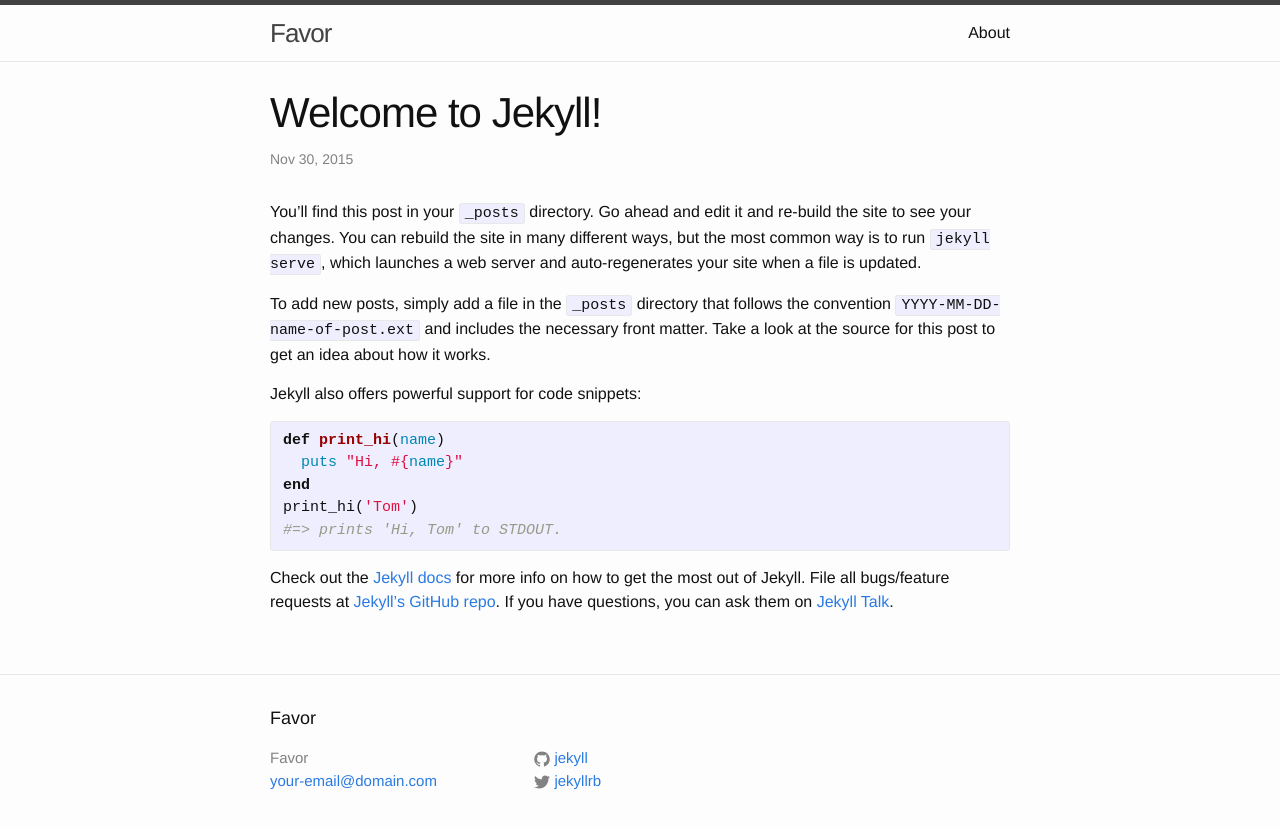
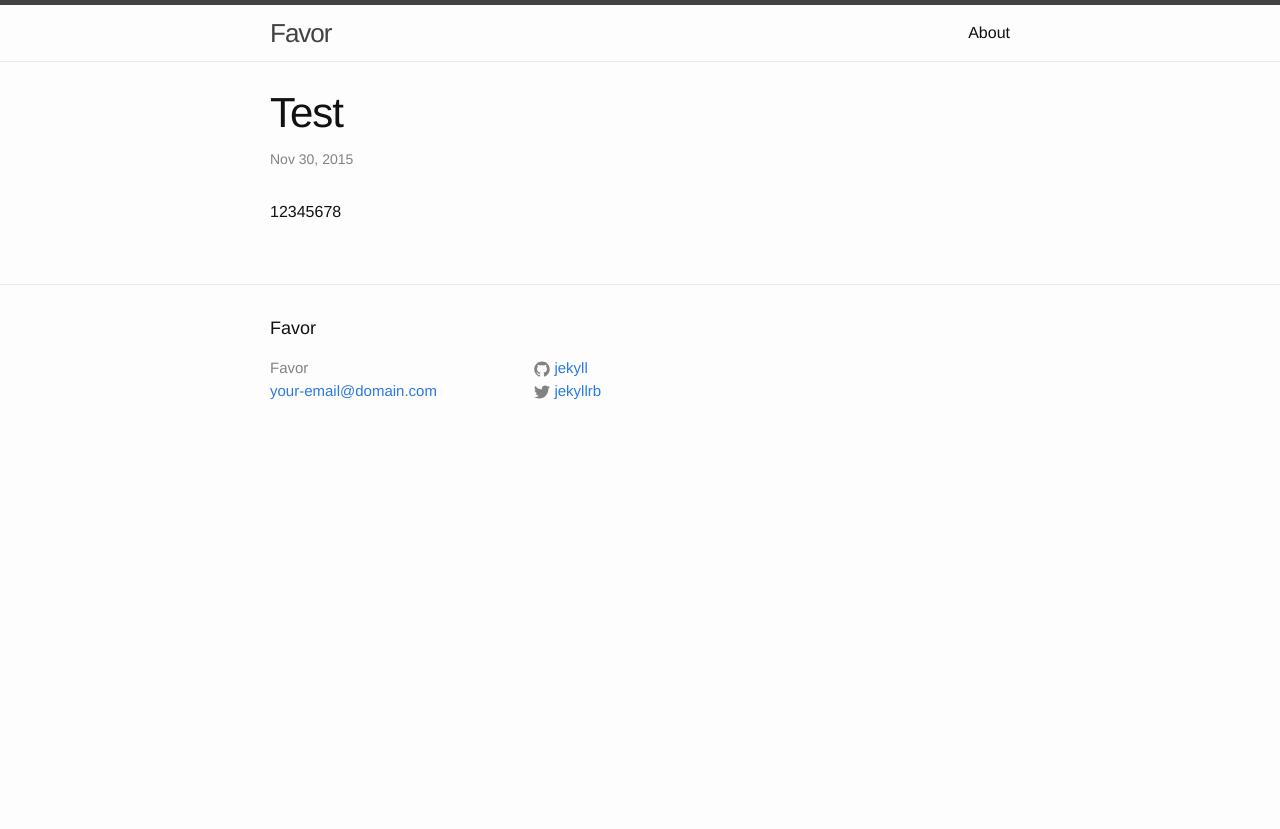
Before and after one commit to BorisBed/Favor, a Jekyll site: the page built from _posts/2015-11-30-welcome-to-jekyll.markdown, in a window 1280 px wide. Shown: the top 829 px of the page. Built offline with Jekyll 4.4.1, drawn with Linux system fonts in a browser that asks for light colours.

Commit message:
Update 2015-11-30-welcome-to-jekyll.markdown

```diff
--- a/_posts/2015-11-30-welcome-to-jekyll.markdown
+++ b/_posts/2015-11-30-welcome-to-jekyll.markdown
@@ -1,25 +1,7 @@
 ---
 layout: post
-title:  "Welcome to Jekyll!"
+title:  "Test"
 date:   2015-11-30 10:03:35 +0100
 categories: jekyll update
 ---
-You’ll find this post in your `_posts` directory. Go ahead and edit it and re-build the site to see your changes. You can rebuild the site in many different ways, but the most common way is to run `jekyll serve`, which launches a web server and auto-regenerates your site when a file is updated.
-
-To add new posts, simply add a file in the `_posts` directory that follows the convention `YYYY-MM-DD-name-of-post.ext` and includes the necessary front matter. Take a look at the source for this post to get an idea about how it works.
-
-Jekyll also offers powerful support for code snippets:
-
-{% highlight ruby %}
-def print_hi(name)
-  puts "Hi, #{name}"
-end
-print_hi('Tom')
-#=> prints 'Hi, Tom' to STDOUT.
-{% endhighlight %}
-
-Check out the [Jekyll docs][jekyll-docs] for more info on how to get the most out of Jekyll. File all bugs/feature requests at [Jekyll’s GitHub repo][jekyll-gh]. If you have questions, you can ask them on [Jekyll Talk][jekyll-talk].
-
-[jekyll-docs]: http://jekyllrb.com/docs/home
-[jekyll-gh]:   https://github.com/jekyll/jekyll
-[jekyll-talk]: https://talk.jekyllrb.com/
+12345678
```
